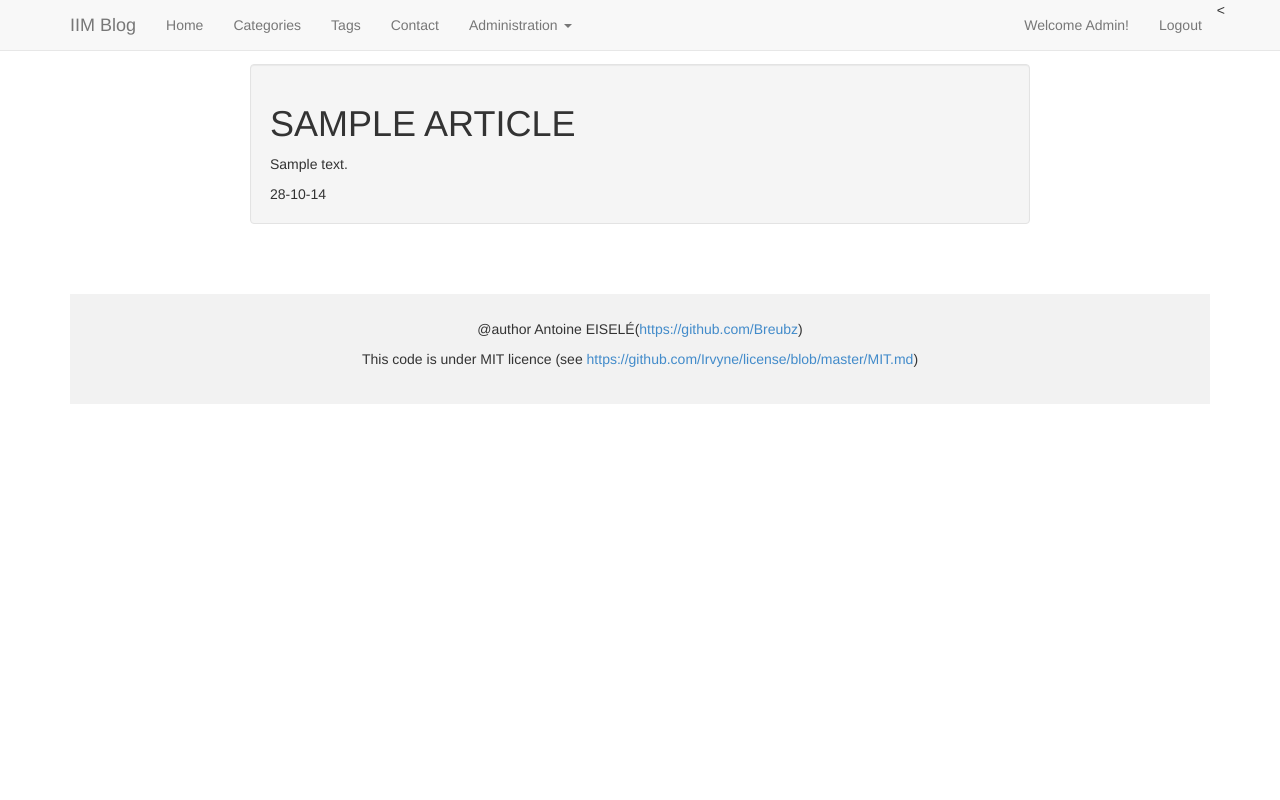
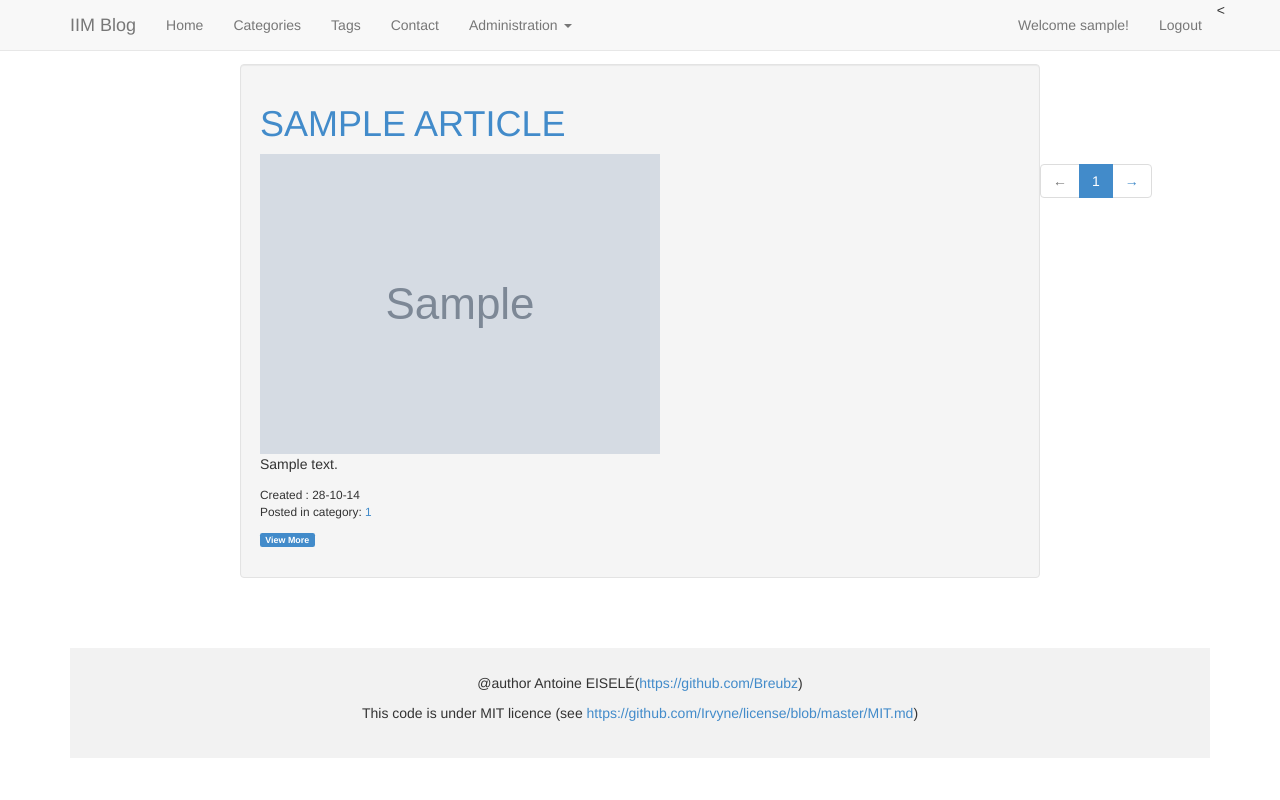
Before and after one commit to Breubz/PHP_A2_GR2_Twig, a PHP site: page / in a window 1280 px wide. Run offline with PHP 8.4, Linux system fonts and the light colour scheme; the visitor is signed in with stand-in values (Sample User, id 1); tables that the repository leaves empty or names only in its code hold one stand-in row (values such as "Sample post"); grey boxes marked "Sample" are stand-in pictures; some libraries are stand-ins or nearby versions.

Commit message:
Ajout de la page de login et modifications des articles (+ Modification des liens)

```diff
--- a/css/main.css
+++ b/css/main.css
@@ -6,11 +6,11 @@ body .container > h1 {
     margin-bottom: 50px;
 }
 
-#pagination {
+.pagination {
     margin-top: 50px;
 }
 
-article header img {
+.article header img {
     width: 100%;
     max-width: 100%;
     height: auto;
--- a/index.php
+++ b/index.php
@@ -4,28 +4,36 @@
  * This code is under MIT licence (see https://github.com/Irvyne/license/blob/master/MIT.md)
  */
 
-require __DIR__.'/_header.php';
+require __DIR__ . '/_header.php';
 
 $perPage = 6; // nbArticleParPage
 $nbArticles = countArticles($link); //nbArticleTotal
 $currentPage = !empty($_GET['p']) ? (int)$_GET['p'] : 1;// numéro de la page
-$nbPages = ceil($nbArticles/$perPage); // nombre de pagination
+$nbPages = ceil($nbArticles / $perPage); // nombre de pagination
 
+
+if (isConnected()) {
+    $username = $_SESSION['username'];
+} else {
+    $username = false;
+}
 
 if (0 >= $currentPage) {
     header('Location: index.php?p=1');
 }
 if ($currentPage > $nbPages) {
-    header('Location: index.php?p='.$nbPages);
+    header('Location: index.php?p=' . $nbPages);
 }
 
-$articles = getArticles($link, null, ($currentPage-1)*$perPage, $perPage);
+$articles = getArticles($link, null, ($currentPage - 1) * $perPage, $perPage);
 
 echo $twig->render('articles.html.twig', [
     'articles' => $articles,
+    'perpage' => $perPage,
+    'currentPage' => $currentPage,
+    'nbPages' => $nbPages,
     'connected' => isConnected(),
-    'username' => 'Admin',
-
+    'username' => $username,
 ]);
 
-require __DIR__.'/_footer.php';
+require __DIR__ . '/_footer.php';
--- a/views/articles.html.twig
+++ b/views/articles.html.twig
@@ -1,25 +1,49 @@
 {% extends 'base.html.twig' %}
 
-{% block title %}
-    {{ parent() }} - My Articles
-{% endblock %}
 
 {% block leftContent %}
+    {%  set i = 0  %}
     {% for article in articles %}
-        {% if article.enabled == true %}
-            <div class="col-md-8 col-md-offset-2 well">
-            <article>
+        {% if (i%3 == 0) %}
+            <div class="row">
+        {% endif %}
+        <article class="col-md-8 col-md-offset-2 well">
             <header>
-                    <h1>{{ article.title|upper }}</h1>
+                <h1><a href="article.php?id={{ article.id }}">{{ article.title|upper }}</a></h1>
+                {% if article.image %}
+                    <img title="{{ article.title }}" alt="{{ article.title }}" src="{{ article.image }}">
+                {% endif %}
             </header>
             <p> {{ article.content }} </p>
             <footer>
+                <small>Created :
                     <time datetime="{{ article.date|date('c') }}">{{ article.date|date('d-m-y') }}</time>
+                    <p>Posted in category: <a href="article?id={{ article.category_id }}">{{ article.category_id }}</a>
+                    </p>
+
+                    <p><a href="tag?id={{ article.category_id }}"><span class="label label-primary">View More</span></a>
+                    </p></small>
             </footer>
         </article>
+
+
+            {% if (i%3 == 2) %}
                 </div>
             {% endif %}
+            {% set i = i+1 %}
     {% endfor %}
+
+<div class="pagination">
+    <ul class="pagination">
+        <li {% if 1 == currentPage %}class="disabled"{% endif %} ><a href="index.php?p={{ currentPage -1 }}">&leftarrow;</a></li>
+
+        {% for i in range(1, nbPages) %}
+            <li {% if i == currentPage %}class="active"{% endif %} ><a href="index.php?p={{ i }}">{{ i }}</a></li>
+        {% endfor %}
+
+        <li {% if nbPage == currentPage %}class="disabled"{% endif %}><a href="index.php?p={{ currentPage +1 }}">&rightarrow;</a></li>
+    </ul>
+</div>
 {% endblock %}
 
 
--- a/views/base.html.twig
+++ b/views/base.html.twig
@@ -29,11 +29,11 @@
                 <span class="icon-bar"></span>
                 <span class="icon-bar"></span>
             </button>
-            <a class="navbar-brand" href="#">IIM Blog</a>
+            <a class="navbar-brand" href="index.php">IIM Blog</a>
         </div>
         <div class="navbar-collapse collapse">
             <ul class="nav navbar-nav">
-                <li><a href="">Home</a></li>
+                <li><a href="index.php">Home</a></li>
                 <li><a href="categories.php">Categories</a></li>
                 <li><a href="tags.php">Tags</a></li>
                 <li><a href="contact.php">Contact</a></li>
@@ -85,6 +85,8 @@
                {% endblock %}
            </div>
          -->
+            {% block Category %}
+            {% endblock %}
        </div>
     </div>
 </div>
```
Also changed, not shown: login.php (+11 -1 lines), views/article.html.twig (+14 -10 lines), views/login.html.twig (added, +38 -0 lines). Lines whose indentation alone changed are shown as unchanged.
